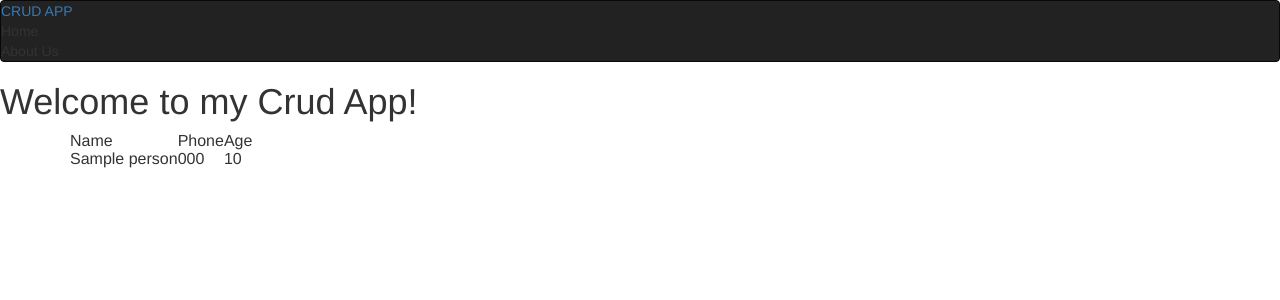
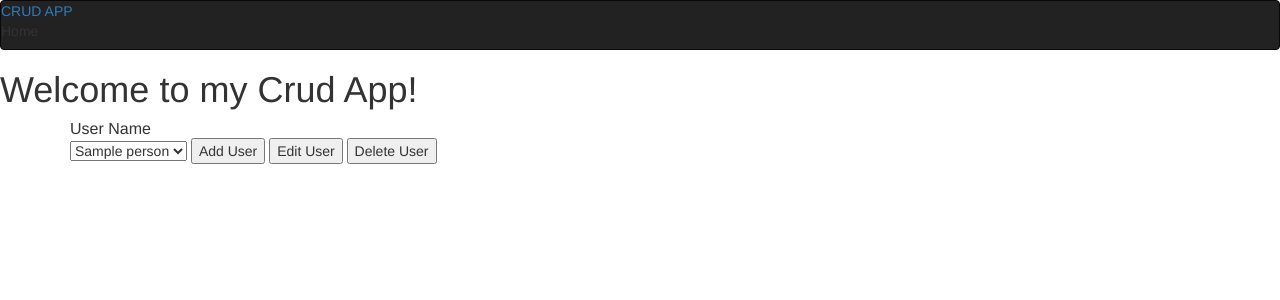
Before and after one commit to rajanand02/seaant, a Django app: page /index/ in a window 1280 px wide. Shown: the top 300 px of the page. Run offline with Django 3.2, Linux system fonts and the light colour scheme; tables that the repository leaves empty hold one stand-in row (values such as "Sample post"); some libraries are stand-ins or nearby versions.

Commit message:
added buttons

```diff
--- a/crud/templates/base.html
+++ b/crud/templates/base.html
@@ -10,7 +10,6 @@
 				<a href="#" class="brand">CRUD APP</a>
 				<ul class="nav">
 					<li>Home</li>
-					<li>About Us</li>
 				</ul>
 			</div>
 		</div>
--- a/crud/templates/index.html
+++ b/crud/templates/index.html
@@ -2,13 +2,14 @@
 
 {% block content %}
 	<table>
-		<tr><td>Name</td><td>Phone</td><td>Age</td></tr>
+		<tr><td>User Name</td>
+	</table>
+		<select>
 		{% for user in all_users %}
-		<tr>
-			<td>{{ user.name }}</td>
-			<td>{{ user.phone }}</td>
-			<td>{{ user.age }}</td>
-		</tr>
+			<option>{{ user.name  }}</option>
 		{% endfor %}
-	</table>
+		</select>
+	<button type="button">Add User</button>
+	<button type="button">Edit User</button>
+	<button type="button">Delete User</button>
 {% endblock %}
```
